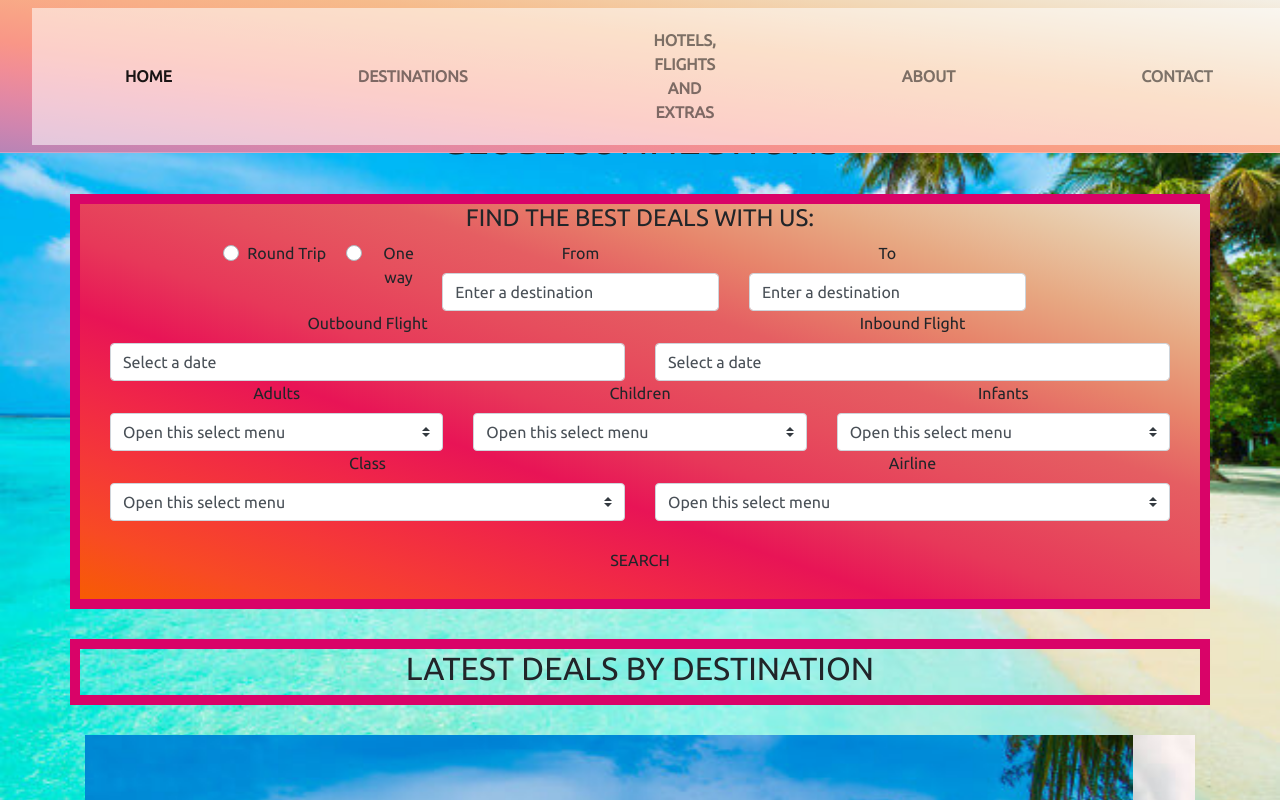
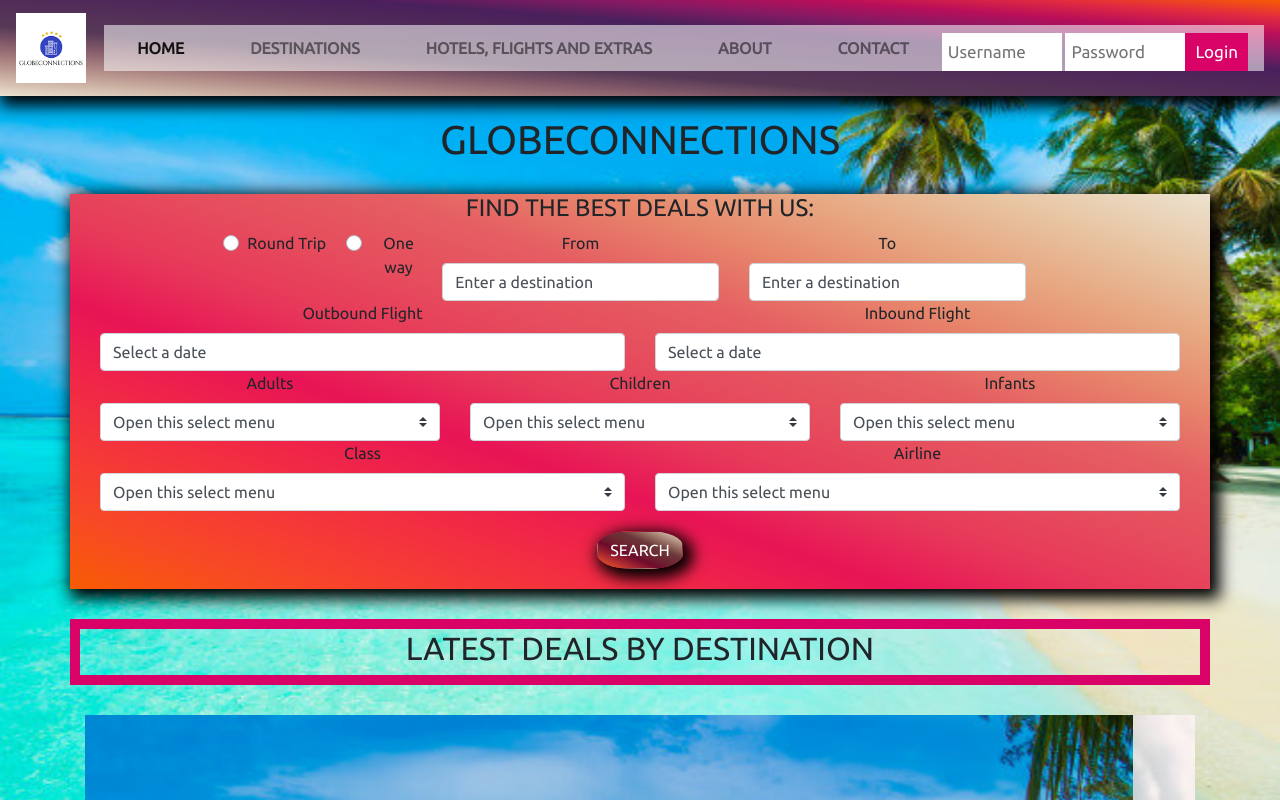
Before and after one commit to Code-Institute-Submissions/globeconnections, a plain HTML site: page index.html in a window 1280 px wide. Drawn offline with nearby package versions, Linux system fonts and the light colour scheme.

Commit message:
added search form and navbar css

```diff
--- a/assets/css/style.css
+++ b/assets/css/style.css
@@ -23,11 +23,13 @@
 	font-weight:bold;
 	color: black;
     max-width: 100%;
-	background-image: linear-gradient(to right top, #b784b6, #cf85af, #e288a4, #f18d96, #f99687, #f9a286, #f8af87, #f6bb8b, #f4c99f, #f2d7b5, #f2e3cc, #f4efe5);
+	background-image: linear-gradient(to right top, #ece2d0, #cdb3a4, #ac8583, #855c6a, #563956, #533157, #4f2859, #49205b, #831a63, #b90e5a, #e22b3f, #f75c03);
 	background-position: center;
 	background-repeat: no-repeat;
 	background-size: cover;
 	background-color:white;
+    -webkit-box-shadow: 5px 5px 15px 5px #000000;
+box-shadow: 5px 5px 15px 5px #000000;
 }
 
 .navbar-nav {
@@ -55,8 +57,8 @@
 .nav-item {
 	font: 1rem;
 	color: white;
-	margin-right:85px;
-    margin-left: 85px;
+    margin-right:25px;
+    margin-left: 25px;
 }
 .nav-item:hover {
 	background-color: white;
@@ -119,13 +121,20 @@
    text-align: center;
 margin-top: 30px;
 margin-bottom: 30px;
-border: 10px solid #D90368;
 background-image: linear-gradient(to right top, #f75c03, #f84a24, #f53838, #f02648, #e81456, #e73859, #e64d5d, #e55e62, #e7856b, #e7a882, #e8c7a5, #ece2d0);
+-webkit-box-shadow: 5px 5px 15px 5px #000000;
+box-shadow: 5px 5px 15px 5px #000000;
 }
 
 .btn-primary-searchformbutton {
     margin: 20px;
-    background-color:
+    color: white;
+    background-image: linear-gradient(to right top, #f76a19, #da4c2a, #b83130, #931c30, #6d0b2b, #6d1f2f, #6c2c34, #6b373a, #8c6057, #ac8b7a, #cbb7a4, #ede4d4);
+    -webkit-box-shadow: 5px 5px 15px 5px #000000;
+box-shadow: 5px 5px 15px 5px #000000;
+-webkit-border-radius: 40%;
+-moz-border-radius: 40%;
+border-radius: 40%;
 }
 
 .carouselExampleControlsoneheading {
```
Also changed, not shown: index.html (+0 -1 lines).
